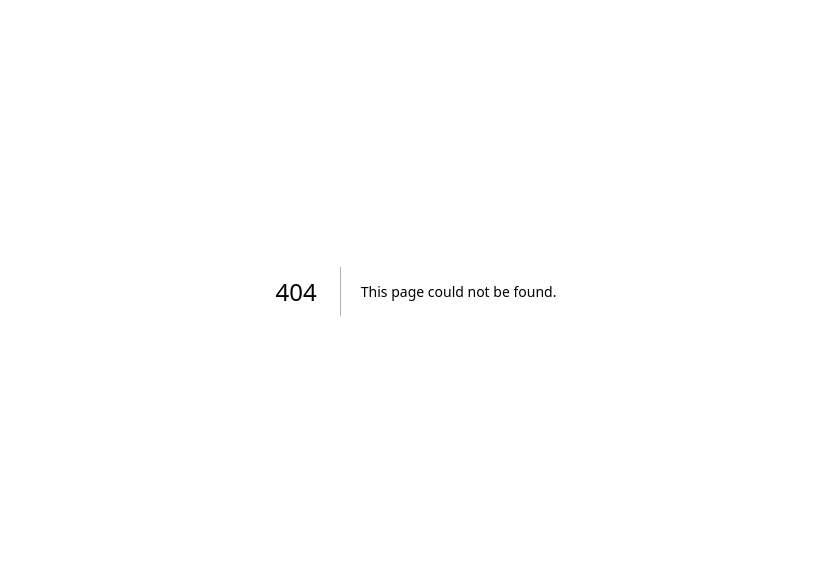
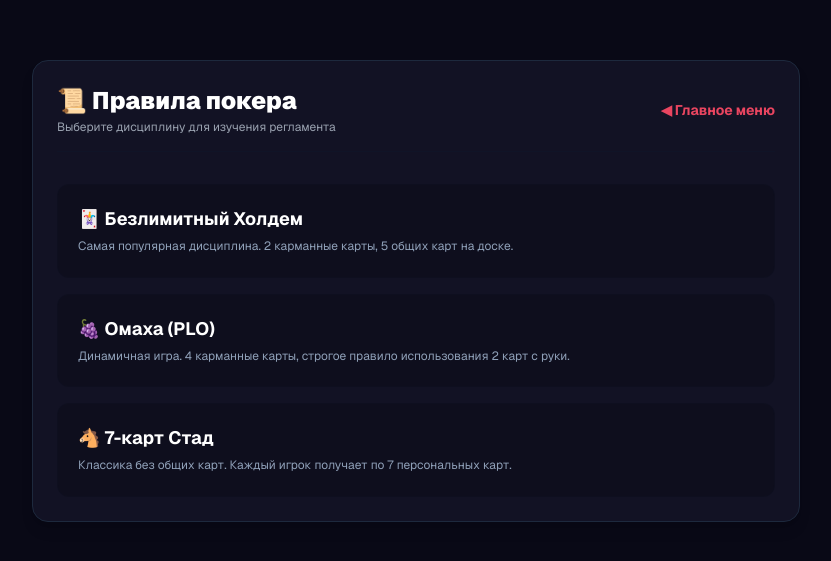
Before and after one commit to superigrooper/raise-up, a Next.js app: page /rules in a window 1280 px wide. Before the commit this address had no page. Shown: the part 109-670 px from the top of the page, without its empty margins (224-1055 px from the left). Built offline with nearby package versions, Linux system fonts and the light colour scheme.

Commit message:
Add rules page

```diff
--- /dev/null
+++ b/src/app/rules/page.tsx
@@ -0,0 +1,77 @@
+// app/rules/page.tsx
+"use client";
+
+import { useEffect, useState } from 'react';
+import Link from 'next/link';
+import { usePokerStore } from '@/store/usePokerStore';
+
+export default function RulesMenu() {
+  const [isMounted, setIsMounted] = useState(false);
+  const theme = usePokerStore((state) => state.theme);
+
+  useEffect(() => {
+    setIsMounted(true);
+  }, []);
+
+  if (!isMounted) return null;
+
+  const getThemeClass = () => {
+    if (theme === "navy") return "navy bg-[#090916] text-white";
+    return "bg-gray-100 text-gray-900";
+  };
+
+  const pokerGames = [
+    {
+      title: "🃏 Безлимитный Холдем",
+      desc: "Самая популярная дисциплина. 2 карманные карты, 5 общих карт на доске.",
+      path: "/rules/holdem",
+      color: "hover:border-[#e94560]"
+    },
+    {
+      title: "🍇 Омаха (PLO)",
+      desc: "Динамичная игра. 4 карманные карты, строгое правило использования 2 карт с руки.",
+      path: "/rules/omaha",
+      color: "hover:border-emerald-500"
+    },
+    {
+      title: "🐴 7-карт Стад",
+      desc: "Классика без общих карт. Каждый игрок получает по 7 персональных карт.",
+      path: "/rules/stud",
+      color: "hover:border-amber-500"
+    }
+  ];
+
+  return (
+    <div className={`min-h-screen transition-colors duration-200 p-4 md:p-8 flex flex-col items-center justify-center font-sans ${getThemeClass()}`}>
+      <div className="w-full max-w-3xl bg-white dark:bg-[#161625] navy:bg-[#121224] p-6 rounded-2xl shadow-lg border border-gray-200 dark:border-gray-800 navy:border-slate-800">
+
+        <header className="mb-8 flex items-center justify-between border-b pb-4 border-gray-100 dark:border-gray-900/60 navy:border-slate-900/60">
+          <div>
+            <h1 className="text-2xl font-black">📜 Правила покера</h1>
+            <p className="text-xs text-gray-400 mt-0.5">Выберите дисциплину для изучения регламента</p>
+          </div>
+          <Link href="/" className="text-sm font-bold text-[#e94560] hover:underline">◀ Главное меню</Link>
+        </header>
+
+        <main className="flex flex-col gap-4">
+          {pokerGames.map((game, index) => (
+            <Link
+              href={game.path}
+              key={index}
+              className={`p-5 rounded-xl border transition-all duration-300 flex flex-col sm:flex-row sm:items-center sm:justify-between group cursor-pointer bg-gray-50 dark:bg-gray-900/40 navy:bg-[#0b0b14]/40 border-gray-100 dark:border-gray-900/20 navy:border-slate-900/20 hover:shadow-md ${game.color}`}
+            >
+              <div className="max-w-xl">
+                <h2 className="text-lg font-bold mb-1 group-hover:text-[#e94560] transition-colors">{game.title}</h2>
+                <p className="text-xs text-gray-400 dark:text-gray-400 navy:text-slate-400 leading-relaxed">{game.desc}</p>
+              </div>
+              <div className="mt-3 sm:mt-0 text-xs font-bold text-[#e94560] opacity-0 group-hover:opacity-100 transition-all uppercase tracking-wider">
+                Читать ➔
+              </div>
+            </Link>
+          ))}
+        </main>
+
+      </div>
+    </div>
+  );
+}
```
